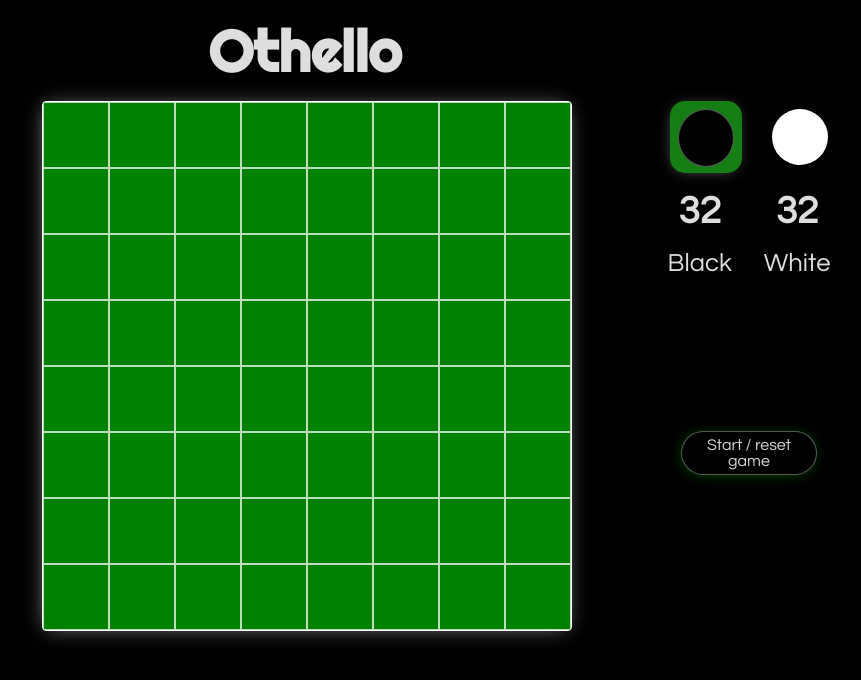
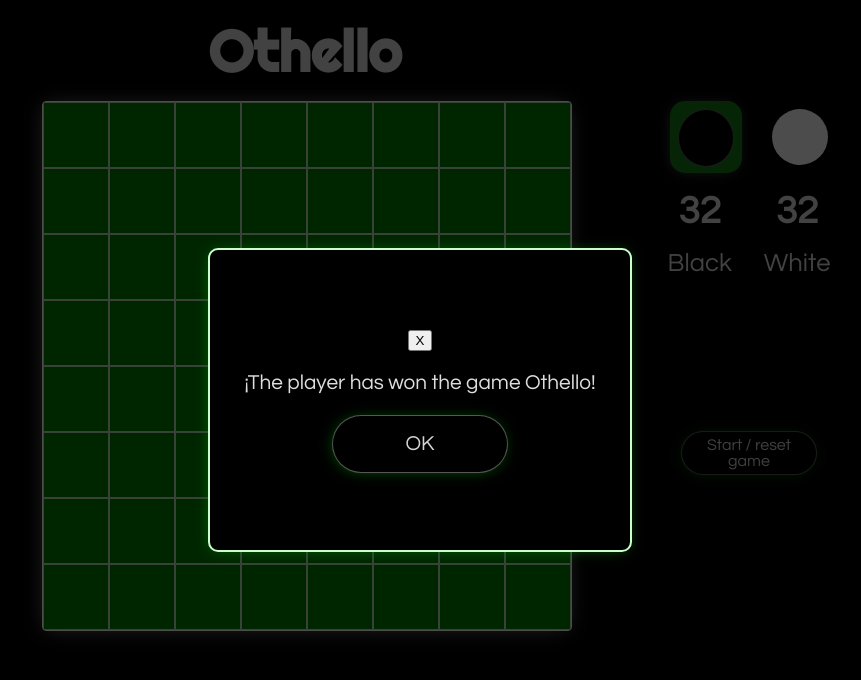
Before and after one commit to Camilaf19/othello-game2, a React (Create React App) app: page / in a window 1280 px wide. Shown: the top 680 px of the page, without its empty margins (220-1081 px from the left). Built offline with nearby package versions, Linux system fonts and the light colour scheme.

Commit message:
Showing the winner correctly

```diff
--- a/src/App.tsx
+++ b/src/App.tsx
@@ -1,11 +1,10 @@
-import { useState } from 'react'
+import { useState, useEffect } from 'react'
 import { PlayerStats } from './components/PlayerStats'
 import { TokenDisplay } from './components/TokenDisplay'
 import { ModalWinner } from './modal/ModalWinner'
 import { Board } from './classes/board'
 import { Cell } from './classes/cells'
 
-type winner = null | string
 function App() {
   const initialBoard = new Board(8, 8)
   const [board, setBoard] = useState(initialBoard)
@@ -14,9 +13,17 @@
   const [whiteTokens, setWhiteTokens] = useState(32)
   const [blackTokens, setBlackTokens] = useState(32)
   const [winner, setWinner] = useState('')
-  const [show, setShow] = useState(false)
+  const [show, setShow] = useState(true)
 
-  function handleClickBoard(irow: number, icol: number) {
+
+  const handleStartGame = () => {
+    setBoard(newBoard)
+    setWhiteTokens(30)
+    setBlackTokens(30)
+    setTurn(1)
+  }
+
+  const handleClickBoard = (irow: number, icol: number) => {
     const selectedCell = new Cell(irow, icol, turn)
     const isValidMove = selectedCell.validateMove(board)
     const tokensChanged = selectedCell.flippedTokens
@@ -40,27 +47,23 @@
     } else {
       countTokens[turn]()
     }
+  }
 
-    if (blackTokens <= 25) {
+  useEffect(() => {
+    if (whiteTokens <= 20) {
+      setShow(true)
+      setWinner('White')
+    } else if (blackTokens <= 20) {
       setShow(true)
       setWinner('Black')
-    } else if (whiteTokens <= 25) {
-      setShow(true)
-      setWinner('White')
     }
-  }
+  }, [blackTokens, whiteTokens])
 
-  function handleStartGame() {
-    setBoard(newBoard)
-    setWhiteTokens(30)
-    setBlackTokens(30)
-    setTurn(1)
-  }
 
-  function resetGameModal() {
-  /*   setBoard(initialBoard)
+  const resetGameModal = () => {
+    setBoard(initialBoard)
     setWhiteTokens(32)
-    setBlackTokens(32) */
+    setBlackTokens(32)
     setWinner('')
     setShow(false)
   }
--- a/src/classes/cells.ts
+++ b/src/classes/cells.ts
@@ -28,7 +28,6 @@
     this.neighbors.forEach((direction) => {
       let row = this.rows + direction[0] // posicion adayacentes
       let col = this.cols + direction[1]
-      debugger
       if (this.validateLimit(row, col)) {
         if (Board.cells[row][col] === 3 - this.currentPlayer) {
           // la celda adyacente sea el oponente
--- a/src/modal/ModalWinner.tsx
+++ b/src/modal/ModalWinner.tsx
@@ -6,10 +6,10 @@
 export const ModalWinner = ({ winner, resetGame }:myProps) => {
 
     return (
-      <section className='winner'>
-        <div className='text'>
+      <section className='winner-modal'>
+        <div className='body-modal'>
           <header>
-            <button>X</button>
+            <button className="close-modal">X</button>
           </header>
           ¡The player {winner} has won the game Othello!
           <footer>
--- a/src/styles.css
+++ b/src/styles.css
@@ -128,7 +128,7 @@
   margin: auto;
 }
 
-.winner {
+.winner-modal {
   position: absolute;
   width: 100vw;
   height: 100vh;
@@ -139,7 +139,7 @@
   background-color: rgba(0, 0, 0, 0.7);
 }
 
-.winner .text {
+.winner-modal .body-modal {
   background: #000000;
   height: 300px;
   width: 420px;
```
